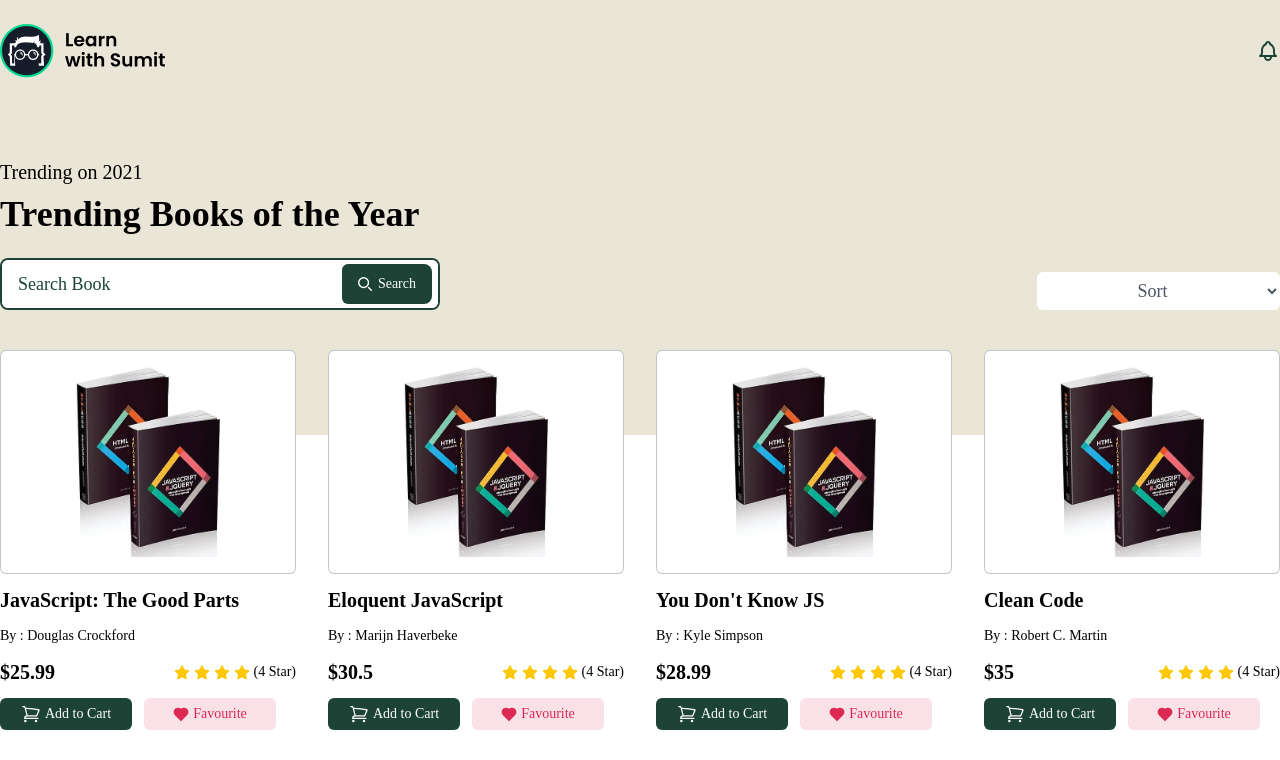
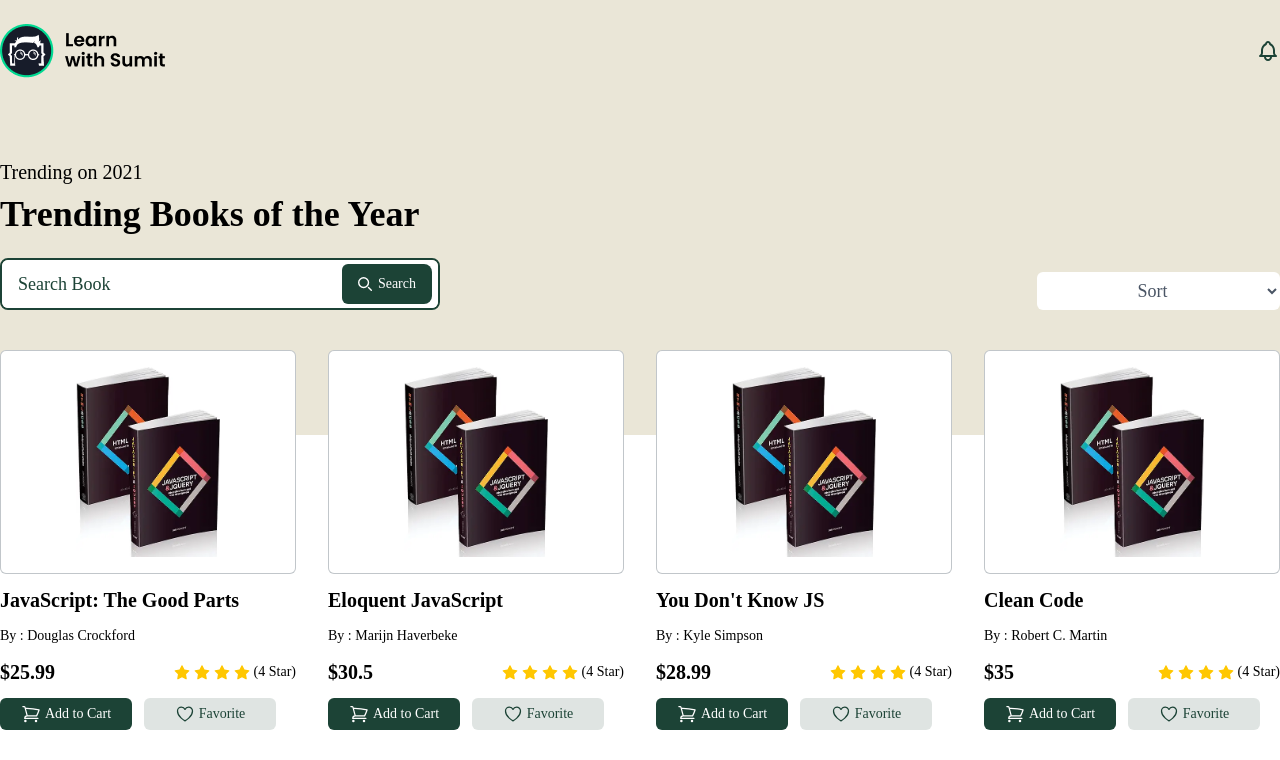
Before and after one commit to Sheikh-Farid77/book-vibbe2.0, a React (Vite) app: page / in a window 1280 px wide. Shown: the top 760 px of the page. Built offline with nearby package versions, Linux system fonts and the light colour scheme.

Commit message:
added add to fav funtionality

```diff
--- a/src/AllBooks.jsx
+++ b/src/AllBooks.jsx
@@ -2,7 +2,7 @@
 import star from "../src/assets/star.svg";
 
 // eslint-disable-next-line react/prop-types
-export default function AllBooks({ books }) {
+export default function AllBooks({ books, onFav }) {
   return (
     <div className="container mx-auto grid grid-cols-1 gap-8 max-w-7xl md:grid-cols-2 lg:grid-cols-3 xl:grid-cols-4">
       {
@@ -48,8 +48,11 @@
                   </svg>
                   Add to Cart
                 </button>
-
-                <button className="flex min-w-[132px] items-center justify-center gap-1 rounded-md bg-[#DC2954]/[14%] py-1.5 text-[#DC2954] transition-all hover:bg-[#DC2954]/[24%] lg:py-1.5">
+                <div onClick={()=>onFav(book.id)}>
+                {
+                  book.isFavorite ? (<button
+                    className="flex min-w-[132px] items-center justify-center gap-1 rounded-md bg-[#DC2954]/[14%] py-1.5 text-[#DC2954] transition-all hover:bg-[#DC2954]/[24%] lg:py-1.5"
+                  >
                     <svg
                       width="16"
                       height="14"
@@ -69,8 +72,28 @@
                         strokeLinejoin="round"
                       />
                     </svg>
+
                     Favourite
-                </button>
+                  </button>) : ( <button className="flex min-w-[132px] items-center justify-center gap-1 rounded-md bg-[#1C4336]/[14%] py-1.5 text-[#1C4336] transition-all hover:bg-[#1C4336]/[24%] lg:py-1.5">
+                  <svg
+                    xmlns="http://www.w3.org/2000/svg"
+                    fill="none"
+                    viewBox="0 0 24 24"
+                    strokeWidth="1.5"
+                    stroke="currentColor"
+                    className="h-5 w-5"
+                  >
+                    <path
+                      strokeLinecap="round"
+                      strokeLinejoin="round"
+                      d="M21 8.25c0-2.485-2.099-4.5-4.688-4.5-1.935 0-3.597 1.126-4.312 2.733-.715-1.607-2.377-2.733-4.313-2.733C5.1 3.75 3 5.765 3 8.25c0 7.22 9 12 9 12s9-4.78 9-12z"
+                    />
+                  </svg>
+                  Favorite
+                </button>)
+                }
+                </div>
+
               </div>
             </div>
           </div>
--- a/src/BookBoard.jsx
+++ b/src/BookBoard.jsx
@@ -10,7 +10,7 @@
       bookName: "JavaScript: The Good Parts",
       writerName: "Douglas Crockford",
       price: 25.99,
-      isFavorite: true,
+      isFavorite: false,
       publishYear: 2008,
     },
     {
@@ -26,7 +26,7 @@
       bookName: "You Don't Know JS",
       writerName: "Kyle Simpson",
       price: 28.99,
-      isFavorite: true,
+      isFavorite: false,
       publishYear: 2014,
     },
     {
@@ -34,7 +34,7 @@
       bookName: "Clean Code",
       writerName: "Robert C. Martin",
       price: 35.0,
-      isFavorite: true,
+      isFavorite: false,
       publishYear: 2008,
     },
     {
@@ -50,7 +50,7 @@
       bookName: "JavaScript: The Definitive Guide",
       writerName: "David Flanagan",
       price: 45.99,
-      isFavorite: true,
+      isFavorite: false,
       publishYear: 2020,
     },
     {
@@ -66,7 +66,7 @@
       bookName: "Refactoring: Improving the Design of Existing Code",
       writerName: "Martin Fowler",
       price: 42.0,
-      isFavorite: true,
+      isFavorite: false,
       publishYear: 1999,
     },
     {
@@ -74,7 +74,7 @@
       bookName: "The Clean Coder",
       writerName: "Robert C. Martin",
       price: 29.99,
-      isFavorite: true,
+      isFavorite: false,
       publishYear: 2011,
     },
     {
@@ -90,7 +90,7 @@
       bookName: "Cracking the Coding Interview",
       writerName: "Gayle Laakmann McDowell",
       price: 37.99,
-      isFavorite: true,
+      isFavorite: false,
       publishYear: 2008,
     },
     {
@@ -112,6 +112,14 @@
     setBooks([...searchBooks]);
   };
 
+  const handleFavorite = (bookId)=>{
+    const index = books.findIndex(book => book.id === bookId);
+
+    const newBook = [...books];
+    newBook[index].isFavorite = !newBook[index].isFavorite;
+    setBooks(newBook)
+  }
+
   return (
     <main className="my-10 lg:my-14">
       <section className="mb-8 lg:mb-10 mx-auto max-w-7xl">
@@ -120,7 +128,7 @@
           <Sort></Sort>
         </div>
       </section>
-      <AllBooks books={books}></AllBooks>
+      <AllBooks books={books} onFav={handleFavorite}></AllBooks>
     </main>
   );
 }
```
Lines whose indentation alone changed are shown as unchanged.
